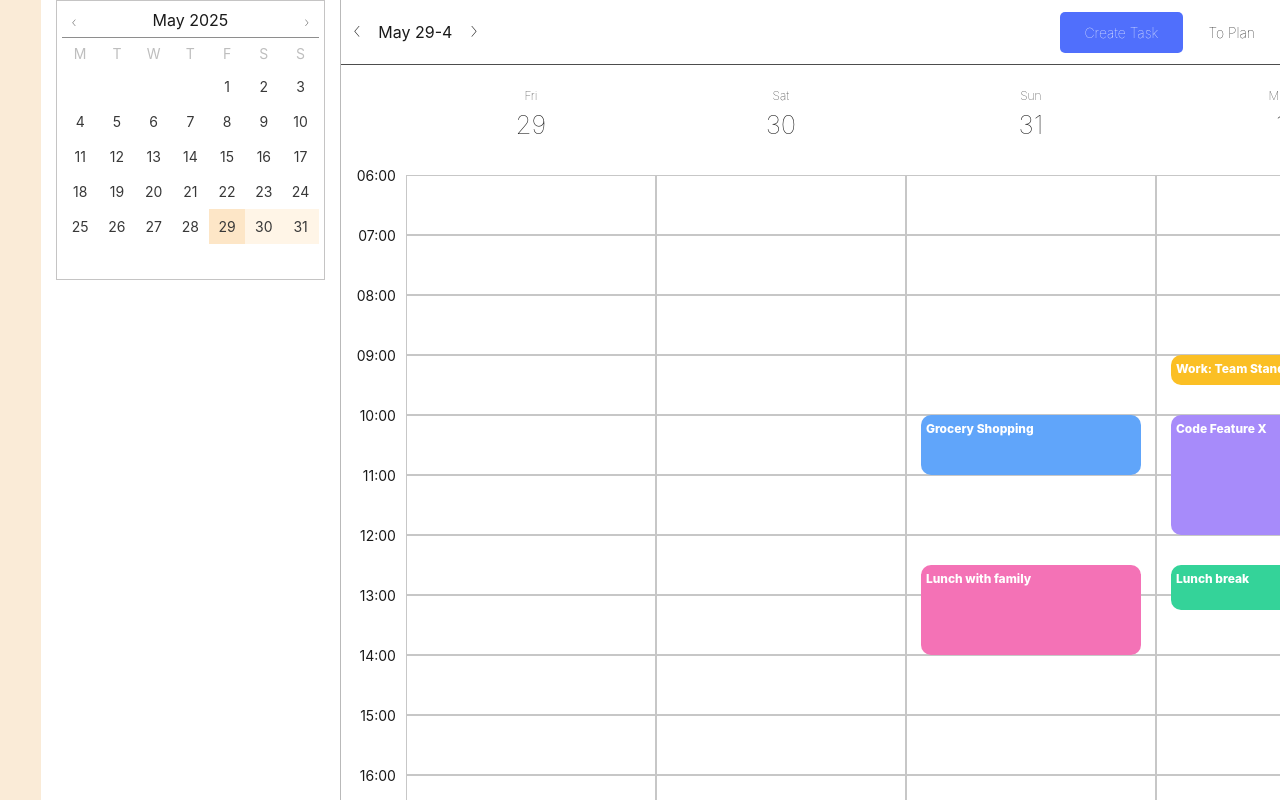
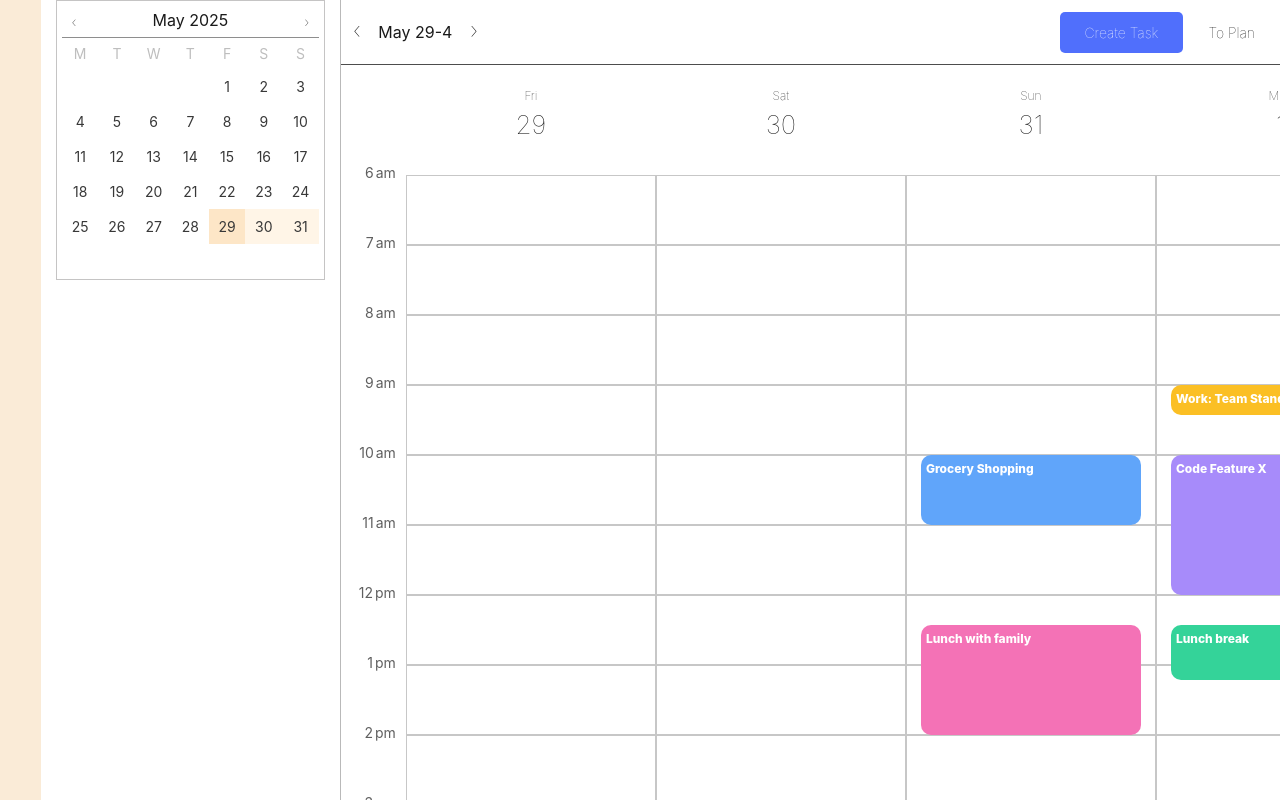
Before and after one commit to Rtam22/Planner, a React (Vite) app: page / in a window 1280 px wide. Built offline with nearby package versions, Linux system fonts and the light colour scheme.

Commit message:
Change time visual to am/pm and sizing of grid

```diff
--- a/src/components/calendar/calendar.tsx
+++ b/src/components/calendar/calendar.tsx
@@ -28,7 +28,7 @@ function Calendar({ selectedDate, handleSelectDate }: calendarProps) {
 
   function handleDateChange(e: React.MouseEvent<HTMLDivElement>) {
     const button = e.currentTarget.textContent;
-    const newDate = new Date(dateView);
+    const newDate = new Date(dateView.getFullYear(), dateView.getMonth(), 1);
 
     if (button === "‹") {
       newDate.setMonth(dateView.getMonth() - 1);
--- a/src/components/calendar/calendarTaskCard.tsx
+++ b/src/components/calendar/calendarTaskCard.tsx
@@ -10,15 +10,15 @@ type calendarTaskCardProps = {
 function CalendarTaskCard({ title, onClick, task }: calendarTaskCardProps) {
   const [startHours, startMinutes] = task.startTime.split(":").map(Number);
   const [endHours, endMinutes] = task.endTime.split(":").map(Number);
-  const startingTime = 360;
+  const startingTime = 420;
   function calculateLength() {
-    const startTotalMinutes = startHours * 60 + startMinutes;
-    const endTotalMinutes = endHours * 60 + endMinutes;
+    const startTotalMinutes = startHours * 70 + startMinutes;
+    const endTotalMinutes = endHours * 70 + endMinutes;
     return Math.abs(endTotalMinutes - startTotalMinutes);
   }
 
   function calculateStartingPosition() {
-    const startingPosition = startHours * 60 + startMinutes - startingTime;
+    const startingPosition = startHours * 70 + startMinutes - startingTime;
     return startingPosition;
   }
 
--- a/src/components/calendar/calendarTimeline.css
+++ b/src/components/calendar/calendarTimeline.css
@@ -1,3 +1,8 @@
+:root {
+  --timeline-height: 70px;
+  --time-cell-transform: -83px;
+}
+
 .calendar-timeline {
   width: 100%;
   height: 100%;
@@ -20,7 +25,7 @@
   height: 100%;
   width: 200px;
   display: grid;
-  grid-template-rows: repeat(24, 60px);
+  grid-template-rows: repeat(24, var(--timeline-height));
   position: relative;
 }
 
@@ -33,8 +38,8 @@
   left: 0px;
   background-color: rgb(255, 255, 255);
   grid-template-columns: repeat(1, 55px);
-  grid-template-rows: repeat(26, 60px);
-  transform: translateY(-70px);
+  grid-template-rows: repeat(26, var(--timeline-height));
+  transform: translateY(var(--time-cell-transform));
   justify-content: end;
   padding-right: 5px;
   flex-grow: 1;
@@ -58,6 +63,17 @@
   padding-top: 10px;
 }
 
+.time-container {
+  display: flex;
+  justify-content: flex-end;
+  gap: 2px;
+}
+
+.time-container p {
+  font-size: 14px;
+  color: rgb(95, 95, 95);
+}
+
 @media (min-width: 900px) {
   .time-cells {
     min-width: 60px;
--- a/src/components/calendar/calendarTimeline.tsx
+++ b/src/components/calendar/calendarTimeline.tsx
@@ -18,15 +18,18 @@ function CalendarTimeline({
   selectedDate,
 }: CalendarTimelineProps) {
   const timelineRef = useRef<HTMLDivElement | null>(null);
-  const timeStamps = [""];
+  const timeStamps = [];
   let date = new Date(selectedDate);
   date.setDate(date.getDate() - 1);
 
-  for (let i = 6; i < 30; i++) {
-    const hour = i % 24;
-    const padded = String(hour).padStart(2, "0");
-    timeStamps.push(`${padded}:00`);
+  for (let i = 5; i < 31; i++) {
+    const hour24 = i % 24;
+    const hour12 = hour24 % 12 === 0 ? 12 : hour24 % 12;
+    const period = hour24 < 12 ? "am" : "pm";
+
+    timeStamps.push({ hour: hour12, period });
   }
+
   function onCLick() {
     console.log("dsadsa");
   }
@@ -46,7 +49,10 @@ function CalendarTimeline({
         <div className="horizontal">
           <div className="time-cells">
             {timeStamps.map((time, index) => (
-              <p key={index}>{time}</p>
+              <div className="time-container">
+                <p key={index}>{time.hour}</p>
+                <p>{time.period}</p>
+              </div>
             ))}
           </div>
           <div className="cell-container">
```
